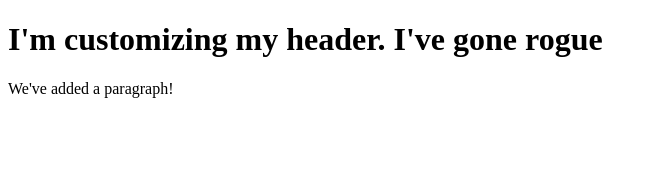
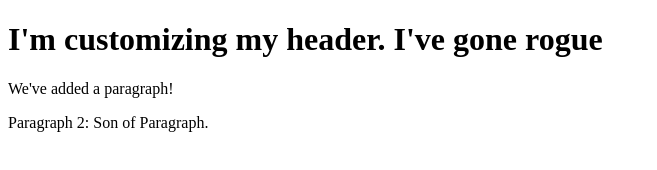
Before and after one commit to addelian/git-test, a plain HTML site: page index.html in a window 1280 px wide. Shown: the whole page, without its empty margins (0-657 px from the left). Drawn offline with Linux system fonts and the light colour scheme.

Commit message:
Third commit

```diff
--- a/index.html
+++ b/index.html
@@ -3,5 +3,6 @@
    <body>
       <h1>I'm customizing my header. I've gone rogue</h1>
       <p> We've added a paragraph!</p>
+      <p> Paragraph 2: Son of Paragraph.</p>
    </body>
 </html>
```
